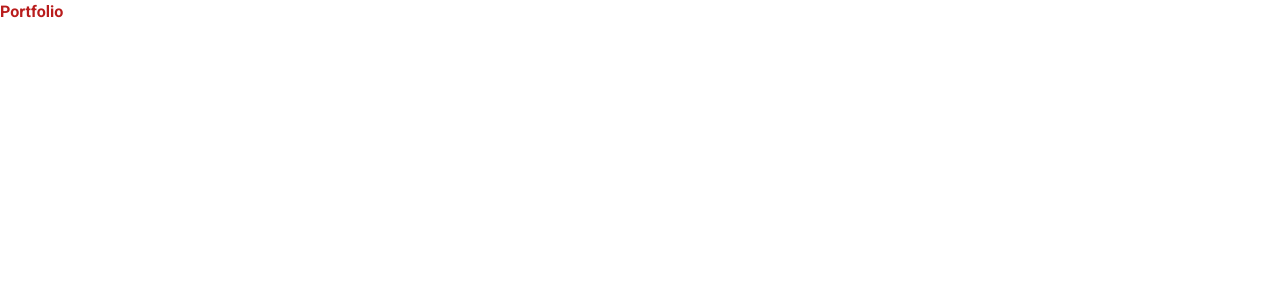
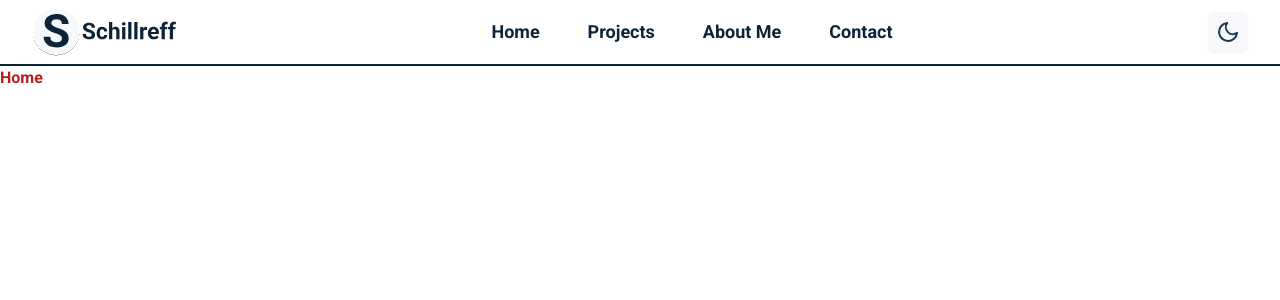
Before and after one commit to schillreff/portfolio, a React (Vite) app: page / in a window 1280 px wide. Shown: the top 300 px of the page. Built offline with nearby package versions, Linux system fonts and the light colour scheme.

Commit message:
feat: routes main

```diff
--- a/src/App.tsx
+++ b/src/App.tsx
@@ -1,8 +1,20 @@
+import { AnimatePresence } from "framer-motion";
+import { BrowserRouter } from "react-router-dom";
+import RoutesMain from "./routes";
+import Header from "./components/Header";
+
 function App() {
   return (
-    <div>
-      <h1 className="font-roboto font-bold text-red-700 ">Portfolio</h1>
-    </div>
+    <AnimatePresence>
+      <div className="bg-secondary-light transition duration-300 dark:bg-primary-dark">
+        <BrowserRouter>
+          <Header />
+          <div className="container mx-auto">
+            <RoutesMain />
+          </div>
+        </BrowserRouter>
+      </div>
+    </AnimatePresence>
   );
 }
 
```
